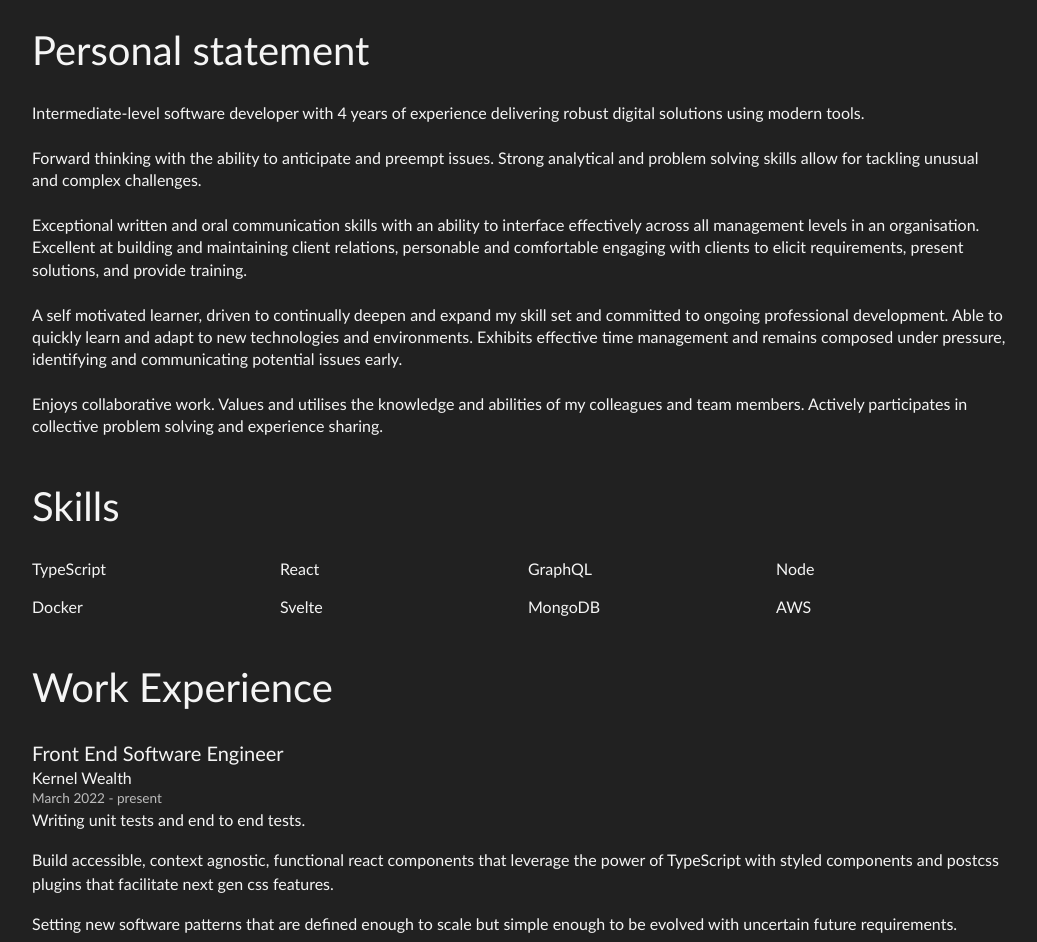
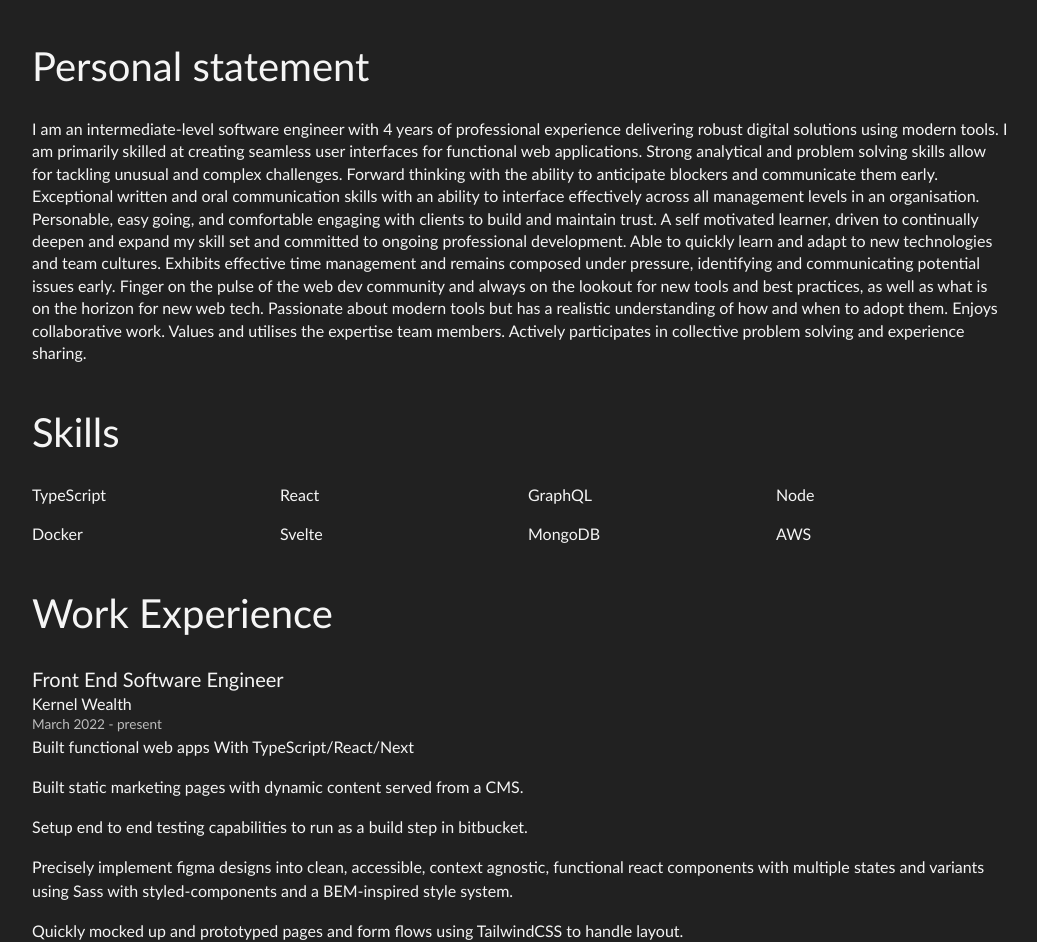
Before and after one commit to MaxRandle/portfolio-website-v3, a Next.js app: page /resume in a window 1280 px wide. Shown: the part 178-1120 px from the top of the page, without its empty margins (120-1157 px from the left). Built offline with nearby package versions, Linux system fonts and the light colour scheme.

Commit message:
more resume stuff

```diff
--- a/src/pages/resume/index.tsx
+++ b/src/pages/resume/index.tsx
@@ -7,37 +7,68 @@ import { Heading } from "@/components/Heading";
 import { FiGithub, FiGlobe, FiMail, FiMapPin, FiPhone } from "react-icons/fi";
 import homePageContent from "@/content/homePage";
 
+const EXPERIENCE_START_DATE = new Date("2018-06-23");
+const MS_IN_YEAR = 3.154e10;
+const EXPERIENCE_IN_YEARS = Math.floor((new Date().valueOf() - EXPERIENCE_START_DATE.valueOf()) / MS_IN_YEAR);
+
+const CONTENT = {
+  name: "Max Randle",
+  contactDetails: {
+    email: "maxrandle95@gmail.com",
+    phone: "+64 21 023 069 08",
+    location: "Auckland, NZ",
+    website: "maxrandle.co.nz",
+    github: "github.com/MaxRandle",
+  },
+  personalStatement: [
+    `I am an intermediate-level software engineer with ${EXPERIENCE_IN_YEARS} years of professional experience delivering robust digital solutions using modern tools. I am primarily skilled at creating seamless user interfaces for functional web applications.`,
+    "Strong analytical and problem solving skills allow for tackling unusual and complex challenges. Forward thinking with the ability to anticipate blockers and communicate them early.",
+    "Exceptional written and oral communication skills with an ability to interface effectively across all management levels in an organisation. Personable, easy going, and comfortable engaging with clients to build and maintain trust.",
+    "A self motivated learner, driven to continually deepen and expand my skill set and committed to ongoing professional development. Able to quickly learn and adapt to new technologies and team cultures.",
+    "Exhibits effective time management and remains composed under pressure, identifying and communicating potential issues early.",
+    "Finger on the pulse of the web dev community and always on the lookout for new tools and best practices, as well as what is on the horizon for new web tech. Passionate about modern tools but has a realistic understanding of how and when to adopt them.",
+    "Enjoys collaborative work. Values and utilises the expertise team members. Actively participates in collective problem solving and experience sharing.",
+  ],
+};
+
 const Home: NextPage = () => {
-  function Contacts() {
+  function Hero() {
     return (
       <Box className="space-y-4 lg:space-y-8">
-        <Heading level={1}>Max Randle</Heading>
+        <Heading level={1}>{CONTENT.name}</Heading>
+      </Box>
+    );
+  }
+
+  function ContactDetails() {
+    return (
+      <Box className="space-y-4 lg:space-y-8">
         <ul className="space-y-4 lg:space-y-0 lg:space-x-4 lg:flex lg:justify-between">
           <li className="flex items-center">
             <FiMail size={24} />
             <Typography className="ml-6 lg:ml-4">
-              <a href="mailto:maxrandle95@gmail.com">maxrandle95@gmail.com</a>
+              <a href={`mailto:${CONTENT.contactDetails.email}`}>{CONTENT.contactDetails.email}</a>
             </Typography>
           </li>
           <li className="flex items-center">
             <FiPhone size={24} />
             <Typography className="ml-6 lg:ml-4">
-              <a href="tel:+64 21 023 069 08">+64 21 023 069 08</a>
+              <a href={`tel:${CONTENT.contactDetails.phone}`}>{CONTENT.contactDetails.phone}</a>
             </Typography>
           </li>
           <li className="flex items-center">
             <FiMapPin size={24} />
-            <Typography className="ml-6 lg:ml-4">Auckland, NZ</Typography>
+            <Typography className="ml-6 lg:ml-4">{CONTENT.contactDetails.location}</Typography>
           </li>
           <li className="flex items-center">
             <FiGlobe size={24} />
             <Typography className="ml-6 lg:ml-4">
               <a
-                href="https://maxrandle.co.nz"
+                href={`https://${CONTENT.contactDetails.website}`}
                 target="_blank"
                 rel="noreferrer"
               >
-                maxrandle.co.nz
+                {CONTENT.contactDetails.website}
               </a>
             </Typography>
           </li>
@@ -45,11 +76,11 @@ const Home: NextPage = () => {
             <FiGithub size={24} />
             <Typography className="ml-6 lg:ml-4">
               <a
-                href="https://github.com/MaxRandle"
+                href={`https://${CONTENT.contactDetails.github}`}
                 target="_blank"
                 rel="noreferrer"
               >
-                github.com/MaxRandle
+                {CONTENT.contactDetails.github}
               </a>
             </Typography>
           </li>
@@ -59,34 +90,10 @@ const Home: NextPage = () => {
   }
 
   function Intro() {
-    const EXPERIENCE_START_DATE = new Date("2018-06-23");
-    const MS_IN_YEAR = 3.154e10;
-    const EXPERIENCE_IN_YEARS = Math.floor((new Date().valueOf() - EXPERIENCE_START_DATE.valueOf()) / MS_IN_YEAR);
-
     return (
       <Box className="space-y-4 lg:space-y-8">
         <Heading level={2}>Personal statement</Heading>
-        <Typography>
-          Intermediate-level software developer with {EXPERIENCE_IN_YEARS} years of experience delivering robust digital solutions using modern tools.
-          <br />
-          <br />
-          Forward thinking with the ability to anticipate and preempt issues. Strong analytical and problem solving skills allow for tackling unusual
-          and complex challenges.
-          <br />
-          <br />
-          Exceptional written and oral communication skills with an ability to interface effectively across all management levels in an organisation.
-          Excellent at building and maintaining client relations, personable and comfortable engaging with clients to elicit requirements, present
-          solutions, and provide training.
-          <br />
-          <br />
-          A self motivated learner, driven to continually deepen and expand my skill set and committed to ongoing professional development. Able to
-          quickly learn and adapt to new technologies and environments. Exhibits effective time management and remains composed under pressure,
-          identifying and communicating potential issues early.
-          <br />
-          <br />
-          Enjoys collaborative work. Values and utilises the knowledge and abilities of my colleagues and team members. Actively participates in
-          collective problem solving and experience sharing.
-        </Typography>
+        <Typography>{CONTENT.personalStatement.join(" ")}</Typography>
       </Box>
     );
   }
@@ -138,11 +145,12 @@ const Home: NextPage = () => {
         dateRange: "March 2022 - present",
         companyName: "Kernel Wealth",
         responsibilities: [
-          "Writing unit tests and end to end tests.",
-          "Build accessible, context agnostic, functional react components that leverage the power of TypeScript with styled components and postcss plugins that facilitate next gen css features.",
-          "Setting new software patterns that are defined enough to scale but simple enough to be evolved with uncertain future requirements.",
-          "Working with NextJS to build functional web apps including form flows, as well as fast, static, and content rich web pages",
-          "Build pages that demonstrate dynamic, statically rendered content and are therefore blazing fast and do not contain stale data thanks to NextJS capability to do incremental static regeneration.",
+          "Built functional web apps With TypeScript/React/Next ",
+          "Built static marketing pages with dynamic content served from a CMS.",
+          "Setup end to end testing capabilities to run as a build step in bitbucket.",
+          "Precisely implement figma designs into clean, accessible, context agnostic, functional react components with multiple states and variants using Sass with styled-components and a BEM-inspired style system.",
+          "Quickly mocked up and prototyped pages and form flows using TailwindCSS to handle layout.",
+          "Set new software patterns that demonstrate flexibility, scalability, and maintainability",
         ],
       },
     ];
@@ -164,7 +172,8 @@ const Home: NextPage = () => {
     <PageLayout>
       <Section>
         <div className="container space-y-6 lg:space-y-12">
-          <Contacts />
+          <Hero />
+          <ContactDetails />
           <Intro />
           <Skills />
           <Experience />
```
